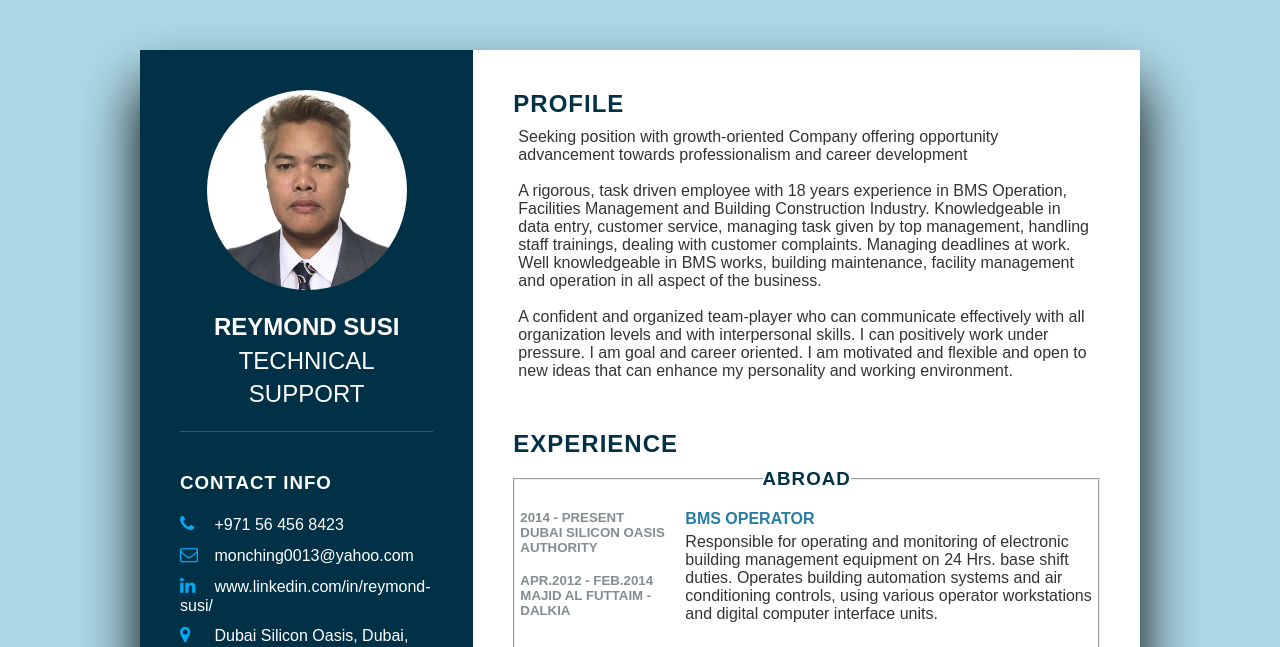
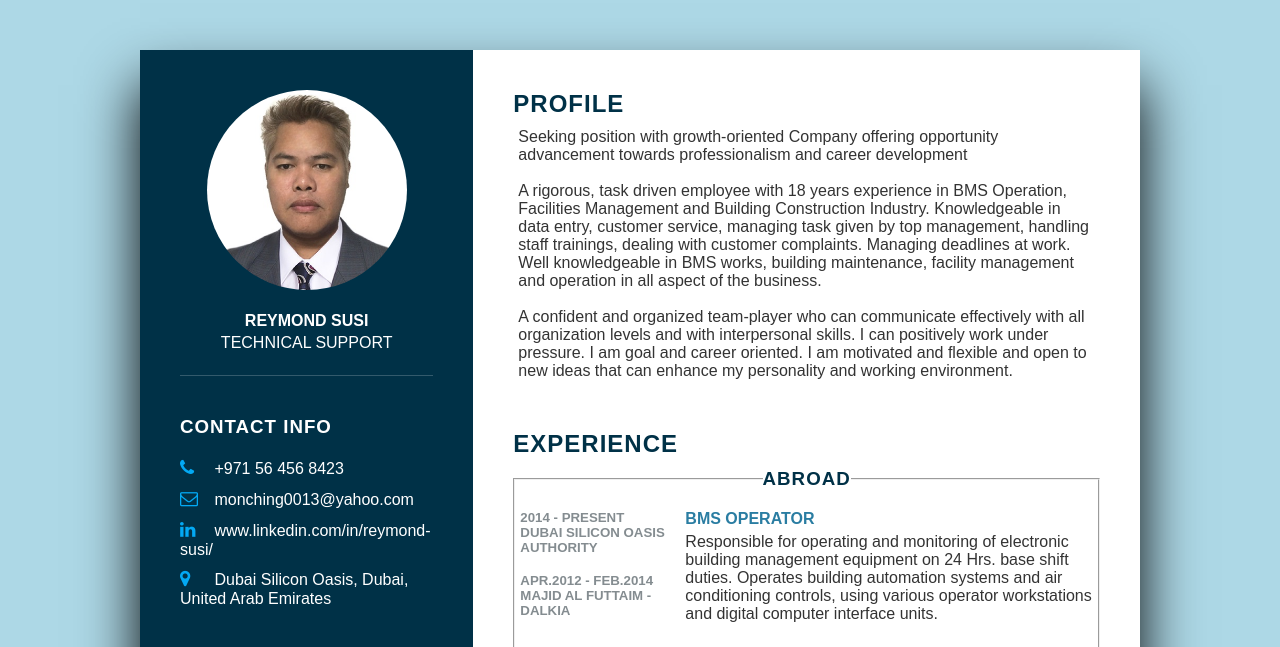
Before and after one commit to monching0013/portfolio, a PHP site: page /resume/my_resume.html in a window 1280 px wide. Shown: the top 647 px of the page. Run offline with PHP 8.4, Linux system fonts and the light colour scheme.

Commit message:
Update My Resume_style.css

```diff
--- a/resume/My Resume_style.css
+++ b/resume/My Resume_style.css
@@ -61,7 +61,7 @@ body
 .profileText h2
 {
     color: #fff;
-    font-size: 1.5em;
+    font-size: 1em;
     margin-top: 20px;
     text-transform: uppercase;
     text-align: center;
```
